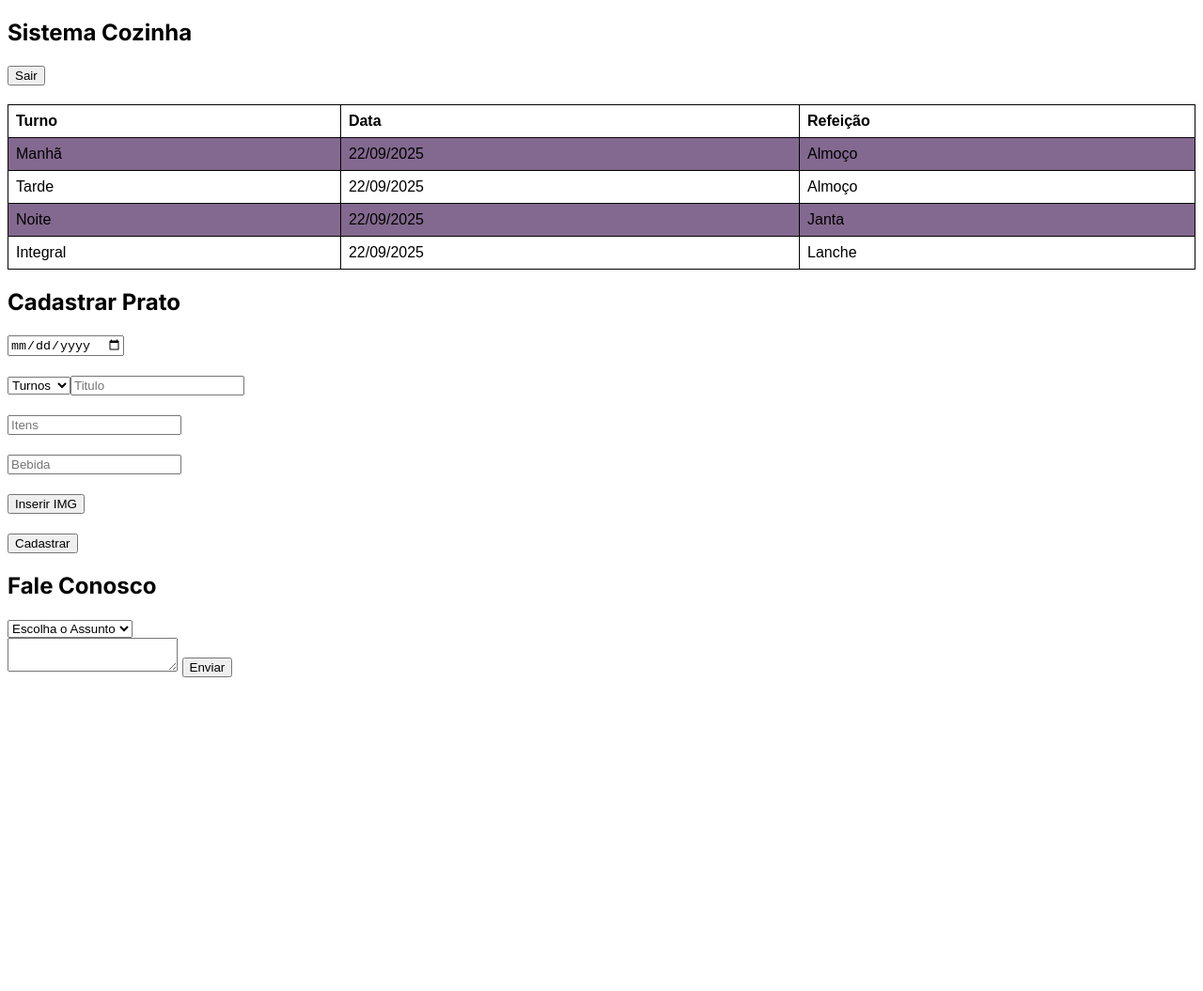
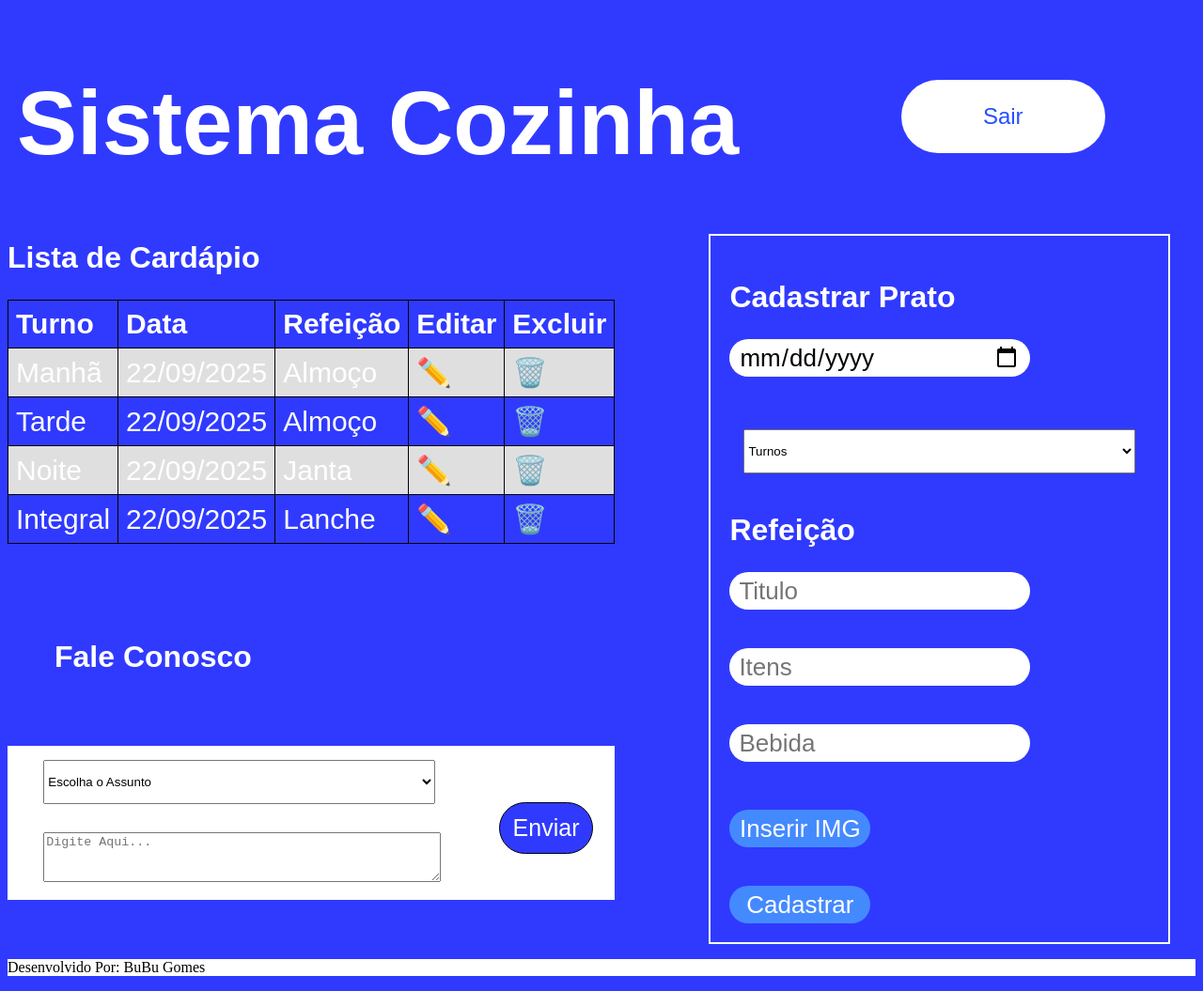
Before and after one commit to BrunnaGomes/cozinha-cardapio, a plain HTML site: page sistema.html in a window 1280 px wide. Shown: the whole page at 94% size. Before the commit the page ends 800 px from the top, so only its background shows below. Drawn offline with Linux system fonts and the light colour scheme; a web font is replaced by a local one.

Commit message:
cozinha-cardapio

```diff
--- /dev/null
+++ b/sistema.css
@@ -0,0 +1,180 @@
+@import url('https://fonts.googleapis.com/css2?family=Inter:ital,opsz,wght@0,14..32,100..900;1,14..32,100..900&display=swap');
+@import url('https://fonts.googleapis.com/css2?family=Inika:wght@400;700&family=Inter:ital,opsz,wght@0,14..32,100..900;1,14..32,100..900&display=swap');
+@import url('https://fonts.googleapis.com/css2?family=Inika:wght@400;700&family=Inknut+Antiqua:wght@300;400;500;600;700;800;900&family=Inter:ital,opsz,wght@0,14..32,100..900;1,14..32,100..900&display=swap');
+@import url('https://fonts.googleapis.com/css2?family=Inika:wght@400;700&family=Inknut+Antiqua:wght@300;400;500;600;700;800;900&family=Inter:ital,opsz,wght@0,14..32,100..900;1,14..32,100..900&family=Roboto:ital,wght@0,100..900;1,100..900&display=swap');
+
+
+
+body {
+    background-color: #303AFF;
+}
+
+header {
+    display: flex;
+    justify-content: space-between;
+    align-items: center;
+    padding: 20px 10px;
+    height: 181px;
+}
+
+header button {
+    width: 217px;
+    height: 78px;
+    border-radius: 100px;
+    border: 0;
+    background-color: white;
+    color: #2550ff;
+    font-size: 24px;
+    font-style: "regular";
+    font-family: "inknut antiqua", sans-serif;
+}
+
+main {
+    display: flex;
+}
+
+.tabela {
+    display: flex;
+    flex-direction: column;
+    align-items: center;
+    justify-content: center;
+    background-color: #303AFF;
+    color: black;
+    font-size: 25px;
+    font-family: "inika", sans-serif;
+}
+
+h2 {
+    background-color: #303AFF;
+    width: 100%;
+    color: white;
+    font-size: 32px;
+    font-family: "Inika", sans-serif;
+}
+
+.conosco {
+    display: flex;
+    flex-direction: column;
+    justify-content: space-around;
+}
+
+.conosco button {
+    width: 100px;
+    height: 55px;
+    border: 1px solid black;
+    border-radius: 100px;
+    color: white;
+    background-color: #303AFF;
+    font-size: 25px;
+    font-family: "inika", sans-serif;
+}
+
+.opcao {
+    background-color: white;
+    display: flex;
+    align-items: center;
+    justify-content: space-around;
+
+}
+
+select {
+    width: 417px;
+    height: 47px;
+    margin: 15px;
+}
+
+textarea {
+    width: 417px;
+    height: 47px;
+    margin: 15px;
+}
+
+aside {
+    margin-left: 100px;
+    margin-top: 20px;
+    padding: 20px;
+    font-family: "Inika", sans-serif;
+    font-size: 26px;
+    color: black;
+    border: 2px solid white;
+}
+
+footer {
+    background-color: white;
+}
+
+.h2 {
+    font-size: 48px;
+    color: #ffffff;
+    margin: 0;
+    font-family: "Inika", sans-serif;
+    margin-top: 25px;
+    background: #303AFF;
+    padding: 50px;
+}
+
+h1 {
+    font-size: 96px;
+    color: #ffffff;
+    margin: 0;
+    font-family: "Inika", sans-serif;
+    margin-top: 25px;
+    text-align: center;
+    background: #303AFF;
+}
+
+input {
+    border-radius: 8px;
+    border: 1px solid #DADADA;
+    height: 40px;
+    width: 300px;
+    margin-bottom: 10px;
+    padding: 0 10px;
+    font-size: 26px;
+    font-family: "Inika", sans-serif;
+}
+
+h1 {
+    font-size: 96px;
+    color: #ffffff;
+    margin: 0;
+    font-family: "Inika", sans-serif;
+    margin-top: 25px;
+    text-align: center;
+    background: #303AFF;
+}
+
+input {
+    border-radius: 25px;
+    border: 0;
+    height: 40px;
+    width: 300px;
+    margin-bottom: 10px;
+    padding: 0 10px;
+    font-size: 26px;
+    font-family: "Inika", sans-serif;
+
+}
+
+button {
+    border-radius: 25px;
+    border: 0;
+    height: 40px;
+    width: 150px;
+    margin-top: 10px;
+    background: #448AFF;
+    color: white;
+    font-size: 26px;
+    font-family: "Inika", sans-serif;
+    cursor: pointer;
+}
+
+table {
+    font-size: 30px;
+    color: #ffffff;
+    margin: 0;
+    font-family: "Inika", sans-serif;
+    margin-top: 0;
+    background: #303AFF;
+    padding: 40px;
+}
--- a/sistema.html
+++ b/sistema.html
@@ -17,67 +17,114 @@
         }
 
         tr:nth-child(even) {
-            background-color: #83698f;
+            background-color: #e0dfe0;
         }
     </style>
     <meta charset="UTF-8">
     <meta name="viewport" content="width=device-width, initial-scale=1.0">
     <title>Sistema</title>
-    <link rel="stylesheet" href="style.css">
+    <link rel="stylesheet" href="sistema.css">
 </head>
 
 <body>
     <header>
-        <h2>Sistema Cozinha</h2>
-        <button id="sair">Sair</button><br>
-    </br>
+
+        <h1>Sistema Cozinha</h1><br><br>
+
+        <button id="sair">Sair</button><br><br>
+
     </header>
     <main>
-        <section>
+        <div>
+            <section class="tabela">
+                <h2>Lista de Cardápio</h2>
                 <table>
                     <tr>
                         <th>Turno</th>
                         <th>Data</th>
                         <th>Refeição</th>
+                        <th>Editar</th>
+                        <th>Excluir</th>
                     </tr>
                     <tr>
                         <td>Manhã</td>
                         <td>22/09/2025</td>
                         <td>Almoço</td>
+                        <td>✏️</td>
+                        <td>🗑️</td>
                     </tr>
                     <tr>
                         <td>Tarde</td>
                         <td>22/09/2025</td>
                         <td>Almoço</td>
+                        <td>✏️</td>
+                        <td>🗑️</td>
                     </tr>
                     <tr>
                         <td>Noite</td>
                         <td>22/09/2025</td>
                         <td>Janta</td>
+                        <td>✏️</td>
+                        <td>🗑️</td>
                     </tr>
                     <tr>
                         <td>Integral</td>
                         <td>22/09/2025</td>
                         <td>Lanche</td>
+                        <td>✏️</td>
+                        <td>🗑️</td>
                     </tr>
                 </table>
             </section>
+
+            <section class="conosco">
+                <div class="h2">
+                    <h2>Fale Conosco</h2>
+                </div>
+                <div class="opcao">
+                    <div>
+                        <select name="assunto" id="assunto" placeholder="Escolha o Assunto">
+                            <option value="" selected disabled>Escolha o Assunto</option>
+                            <option value="elogios">Elogio</option>
+                            <option value="reclamacao">Reclamação</option>
+                            <option value="critica">Critica</option>
+
+
+
+                        </select><br>
+                        <textarea name="opiniao" id="opiniao" placeholder="Digite Aqui..."
+                           ></textarea>
+                    </div>
+
+
+                    <button id="enviar">Enviar</button>
+                </div>
+
+            </section>
+        </div>
+        </div>
+
         <aside>
+
             <h2>Cadastrar Prato</h2>
+
 
                 <input type="date" id="date" placeholder="Data"><br>
                 </br>
                 <select name="turno" id="turno" placeholder="Turnos">
+
                     <option value="" selected disabled>Turnos</option>
+
                     <option value="elogios">Manhã</option>
                     <option value="reclamacao">Tarde</option>
                     <option value="critica">Noite</option>
                     <option value="critica">Integral</option>
-
+                </select>
                 <h2>Refeição</h2>
 
-            <input type="text" id="title" placeholder="Titulo"><br>
-            </br>
+
+                    <input type="text" id="title" placeholder="Titulo"><br><br>
+
                     <input type="text" id="itens" placeholder="Itens"><br>
                     </br>
                     <input type="text" id="bebida" placeholder="Bebida"><br>
@@ -85,28 +132,18 @@
                     <button id="inserir">Inserir IMG</button><br>
                     </br>
                     <button id="cadastrar">Cadastrar</button>
+
         </aside>
+    </main>
 
-        <section>
-            <h2>Fale Conosco</h2>
 
-            <select name="assunto" id="assunto" placeholder="Escolha o Assunto">
-                <option value="" selected disabled>Escolha o Assunto</option>
-                <option value="elogios">Elogio</option>
-                <option value="reclamacao">Reclamação</option>
-                <option value="critica">Critica</option>
+    <footer>
 
-            </select><br>
+        <p>Desenvolvido Por: BuBu Gomes</p>
 
-            <textarea>
+    </footer>
 
-            </textarea>
 
-            <button id="enviar">Enviar</button>
-
-        </section>
-
-    </main>
 </body>
 
 </html>
--- a/style.css
+++ b/style.css
@@ -11,8 +11,107 @@
 */
 
 body {
+    display: flex;
+    flex-direction: column;
+    justify-content: center;
+    align-items: center;
     background-color: #FFFFFF;
     font-family: "Inter", sans-serif;
+
+}
+
+main {
+    height: 100vh;
+    display: flex;
+    flex-direction: column;
+    justify-content: center;
+    align-items: center;
+}
+
+main div {
+    display: flex;
+    justify-content: space-around;
+    margin-top: 25px;
+    min-width: 700px;
+}
+
+fieldset {
+    height: 66px;
+    width: 422px;
+    border-radius: 10px;
+    margin-top: 25px;
+    border: 1px solid black;
+    display: flex;
+    justify-content: center;
+}
+
+legend {
+    font-size: 24px;
+    font-family: "Inter", sans-serif;
+}
+
+form{
+    display: flex;
+    flex-direction: column;
+    align-items: center;
+    justify-content: center;
+}
+
+input{
+    outline: none;
+    height: 30px;
+    width: 422px;
+    border: 0;
+    font-size: 24px;
+}
+
+button{
+    height: 50px;
+    width: 200px;
+    border-radius: 100px;
+    border: 0;
+    background-color: #303AFF;
+    color: white;
+    font-size: 24px;
+    cursor: pointer;
+}
+
+h2{
+    font-family: "Inter", sans-serif;
+    font-weight: 400;
+    font-style: normal;
+    font-size: 48px;
+    line-height: 100%;
+    letter-spacing: 0%;
+    text-align: center;
+    color: #303AFF;
+}
+
+h4{
+    font-family: "Inter", sans-serif;
+    font-weight: 400;
+    font-style: normal;
+    font-size: 17px;
+    color: gray;
+    margin: 0;
+    font-family: "Inter", sans-serif;
+}
+
+h3{
+    font-size: 19px;
+    color: #303AFF;
+    margin: 0;
+    font-family: "Inter", sans-serif;
+}
+
+figure{
+    width: 422px;
+    height: 149px;
+    display: flex;
+    flex-direction: row;
+    align-items: center;
+    justify-content: space-between;
+    cursor: pointer;
 }
 
 @media(max-width:768px) {
```
Also changed, not shown: cadastrar.html (+1 -1 lines), index.html (+24 -6 lines), recuperar.html (+3 -1 lines), img/facebook.jpg (added), img/google.jpg (added). Lines whose indentation alone changed are shown as unchanged.
